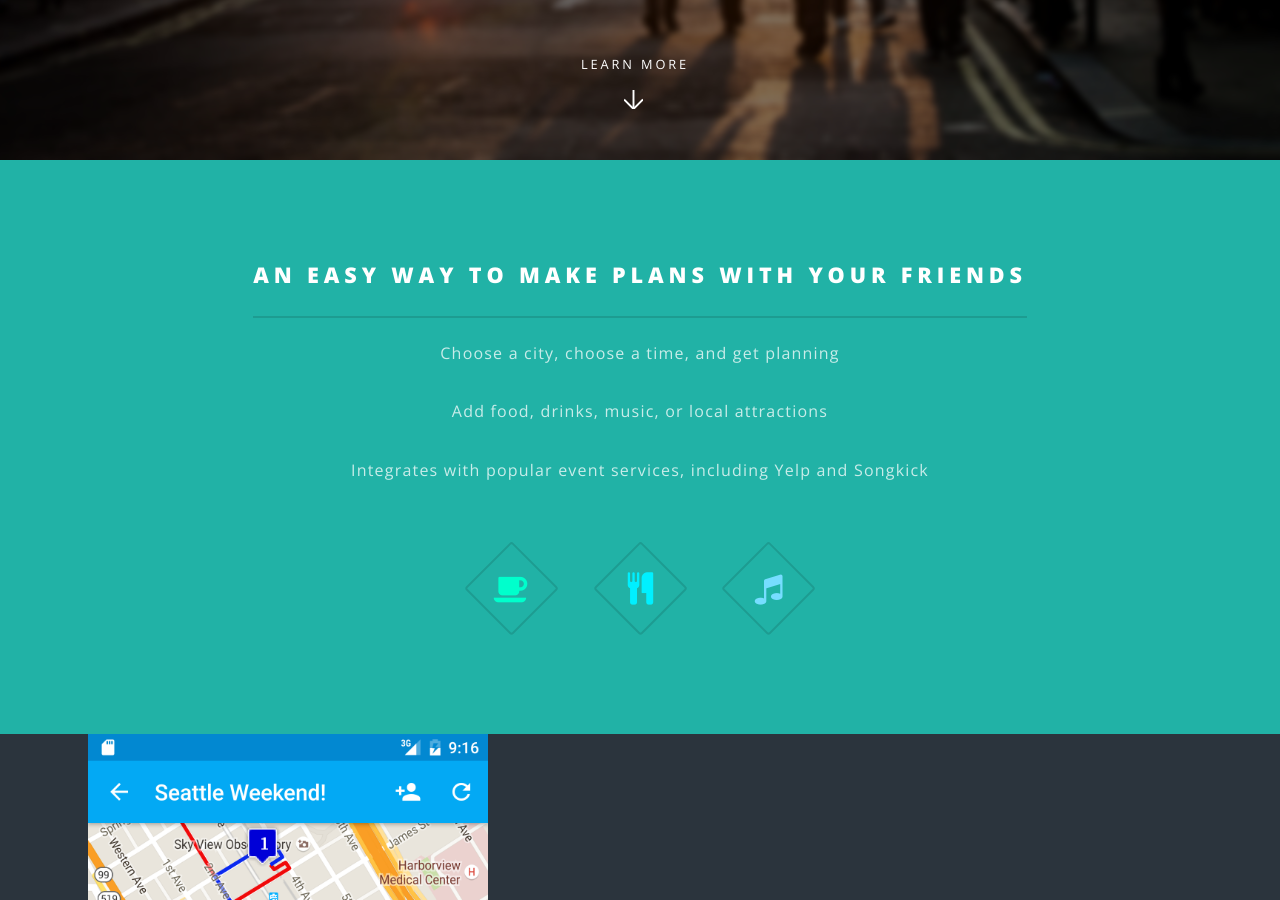
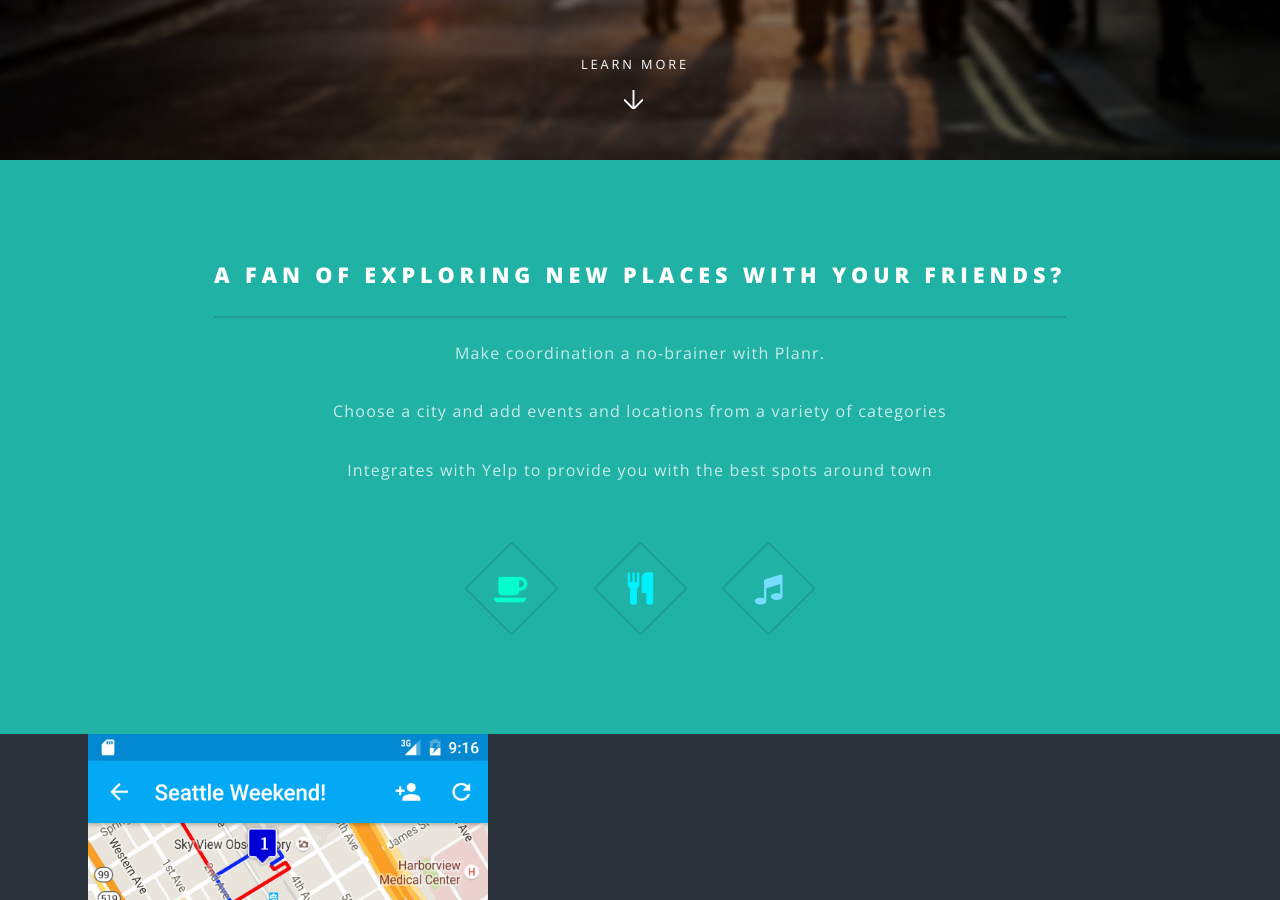
Before and after one commit to abettadapur/Planr, a Jekyll site: the page built from index.html, in a window 1280 px wide and 900 px high, scrolled down 740 px. Built offline with Jekyll 4.4.1, drawn with Linux system fonts in a browser that asks for light colours; some of the changed text lies outside the part shown.

Commit message:
Updated language

```diff
--- a/_config.yml
+++ b/_config.yml
@@ -2,9 +2,9 @@
 #
 
 # Site settings
-title: Plans
+title: Planr
 description: |
-  A new way to make plans
+  A new way to make plans with your friends
 owner: Alex Bettadapur, Andrey Kurenkov
 first_published: 2016 # if migrating another site, the year of your first publish
 email: alexbettadapur@gmail.com
--- a/index.html
+++ b/index.html
@@ -14,13 +14,14 @@
 					<section id="one" class="wrapper style1 special">
 						<div class="inner">
 							<header class="major">
-								<h2>An easy way to make plans with your friends<br />
+								<h2>A fan of exploring new places with your friends?<br />
 								</h2>
-								<p>Choose a city, choose a time, and get planning</p>
+								<p>Make coordination a no-brainer with Planr.</p>
+								<p>Choose a city and add events and locations from a variety of categories</p>
 								<p>
-									Add food, drinks, music, or local attractions
+
 								</p>
-								<p>Integrates with popular event services, including Yelp and Songkick</p>
+								<p>Integrates with Yelp to provide you with the best spots around town</p>
 							</header>
 							<ul class="icons major">
 								<li><span class="icon fa-coffee major style1"><span class="label">Lorem</span></span></li>
@@ -34,24 +35,24 @@
 					<section id="two" class="wrapper alt style2">
 						<section class="spotlight">
 							<div class="image"><img style="width:400px; height:auto;" src="images/map.png" alt="" /></div><div class="content">
-								<h2>Make your own<br />
+								<h2>Craft your own<br />
 								...or don't</h2>
-								<p>Use our wizard tool to automatically suggest items tailored to certain times of the day.<br/>
-									Or if you prefer, choose your own events and times</p>
+								<p>Search Yelp's extensive database to find great things to do nearby you and add them to your Plan.</p>
+								<p>...Or have Planr generate a custom plan just for you. Select a few categories and discover some new places!</p>
 							</div>
 						</section>
 						<section class="spotlight">
 							<div class="image"><img style="width:400px; height:auto;" src="images/share.png" alt="" /></div><div class="content">
-								<h2>Everything is better with friends
+								<h2>Plans are better with friends
 								</h2>
-								<p>Share your plans with your Facebook friends. They can view or edit the plan with you</p>
+								<p>Share your plans with your Facebook friends. They can view or edit the plan with you, so no one is out of the loop</p>
 							</div>
 						</section>
 						<section class="spotlight">
 							<div class="image"><img style="width:400px; height:auto;" src="images/custom.png" alt="" /></div><div class="content">
 								<h2>Stay flexible<br />
 								</h2>
-								<p>Have an event or location that's not found on one of our services? Add it yourself! Work meetings, house parties, it can be all up to you.</p>
+								<p>Add your own custom activites. Work meetings, house parties or movie nights, anything is possible </p>
 							</div>
 						</section>
 					</section>
@@ -97,7 +98,7 @@
 					<section id="cta" class="wrapper style4">
 						<div class="inner">
 							<header>
-								<h2>Try Plans today!</h2>
+								<h2>Try Planr today!</h2>
 								<p>Now listed on the Android Play store.</p>
 							</header>
 							<ul class="actions vertical">
```
